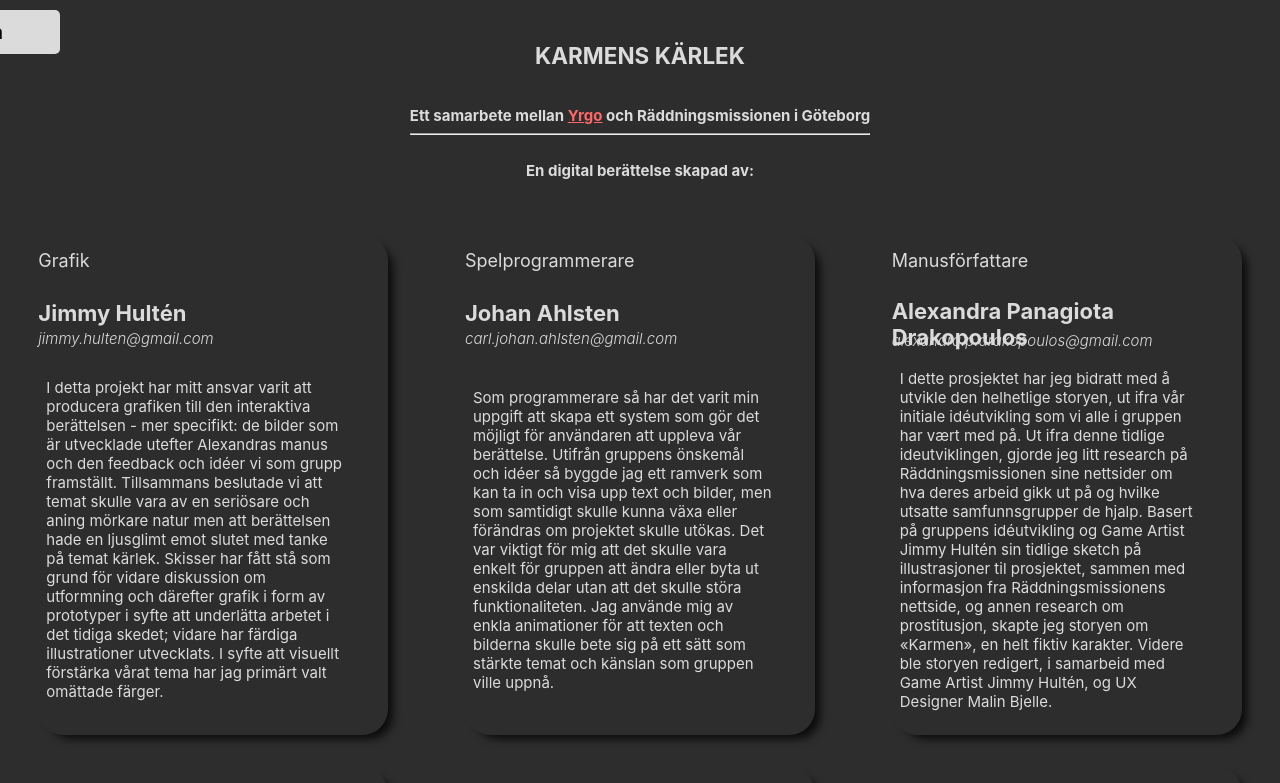
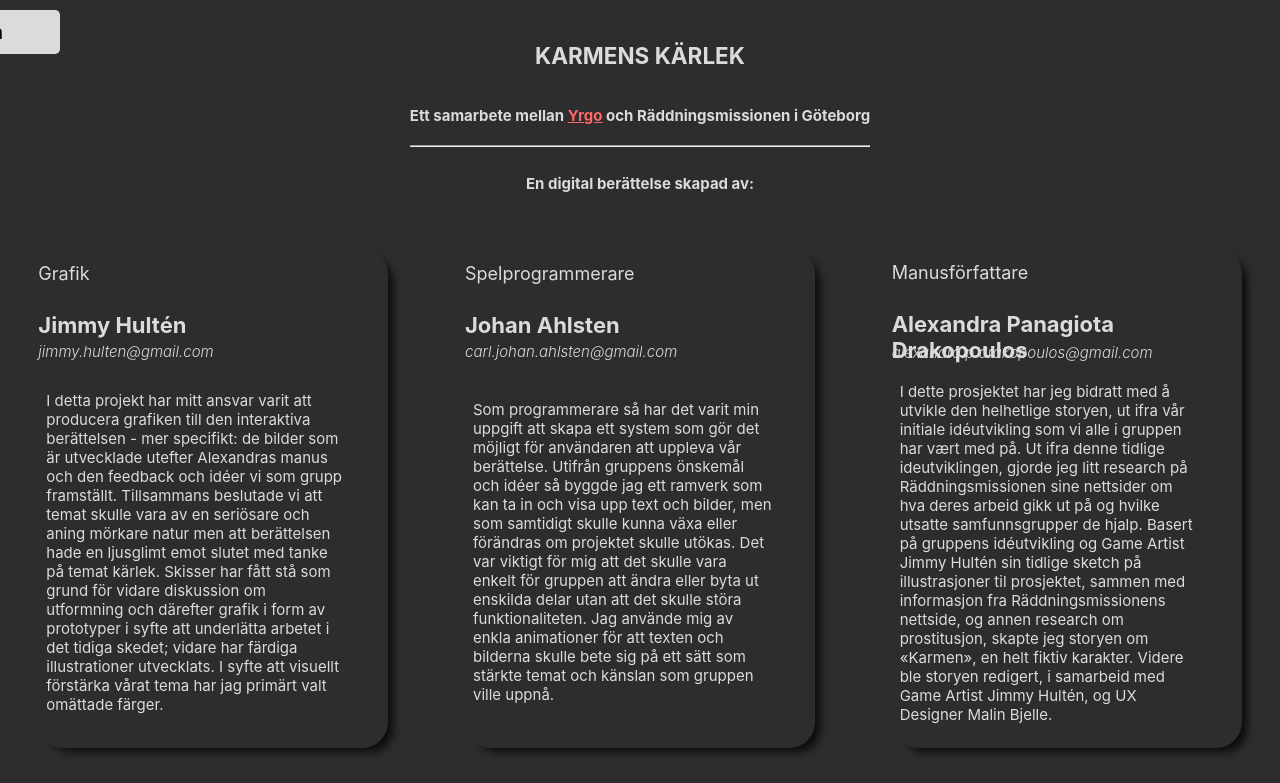
Before and after one commit to carolinahagman/sammanslaget, a React (Create React App) app: page /about in a window 1280 px wide. Shown: the top 783 px of the page. Built offline with nearby package versions, Linux system fonts and the light colour scheme; what react-unity-webgl would draw is missing.

Commit message:
line edit

```diff
--- a/src/components/about.css
+++ b/src/components/about.css
@@ -150,3 +150,7 @@ p {
 .projectname {
   text-transform: uppercase;
 }
+
+hr {
+  margin-top: 20px;
+}
```
